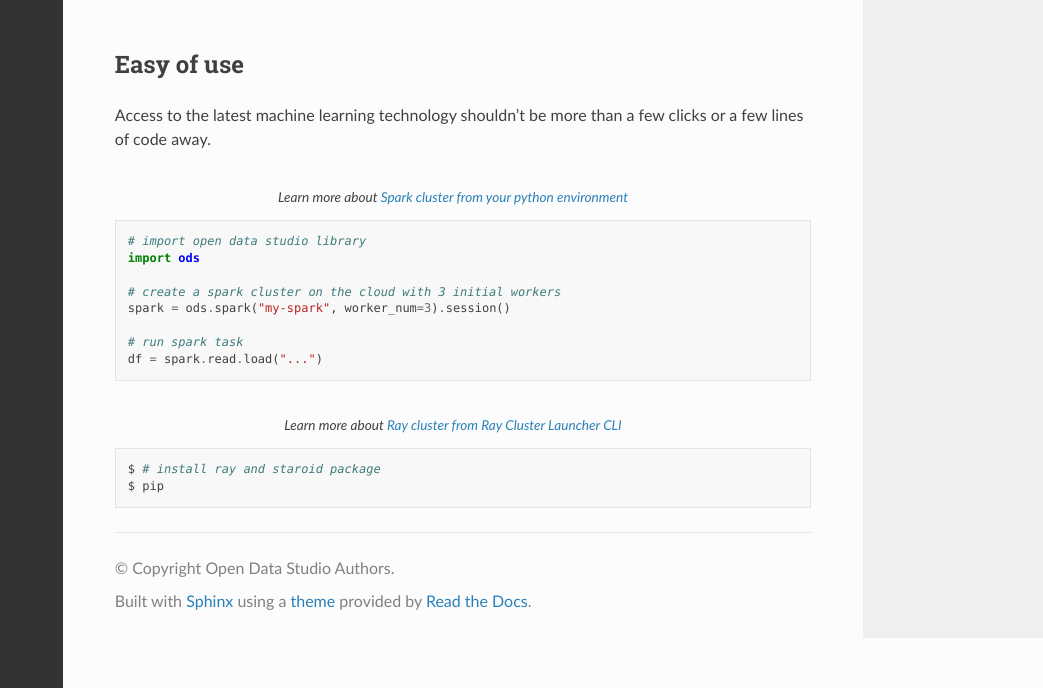
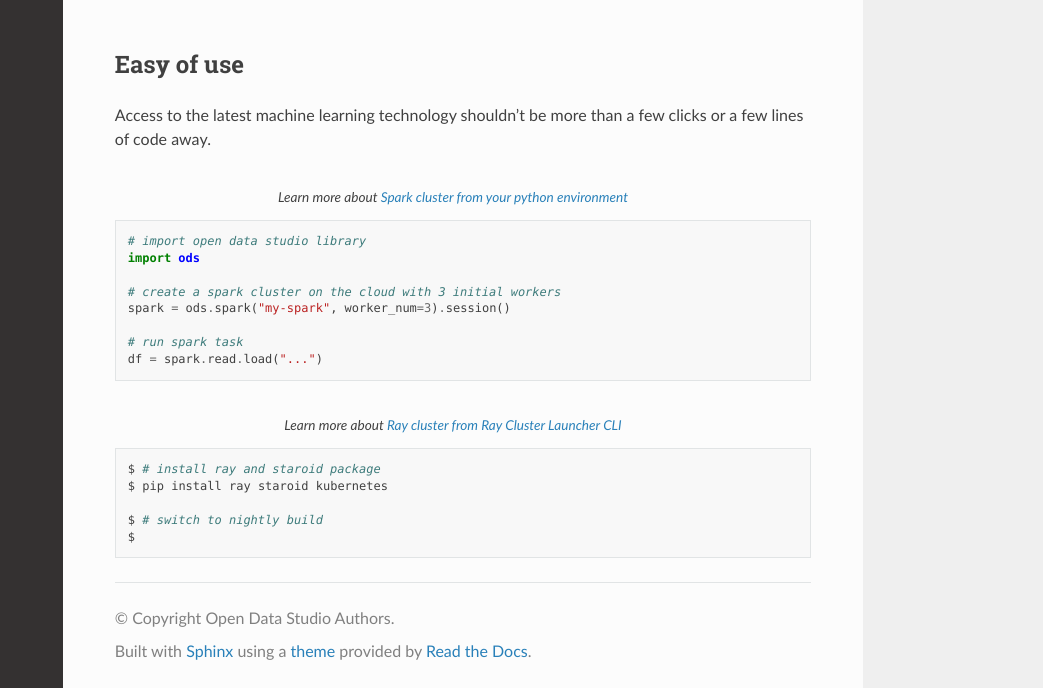
Before and after one commit to Forethoughts/forethoughts-datastudio, a Sphinx documentation site: the page built from docs/index.rst, in a window 1280 px wide and 900 px high, scrolled down 1646 px, cut to the strip 212-900 px from the top of the window. Shown: the whole strip, without its empty margins (237-1280 px from the left). Built offline with Sphinx 7.4.7 and the Read the Docs theme 2.0.0, drawn with Linux system fonts in a browser that asks for light colours.

```diff
--- a/docs/index.rst
+++ b/docs/index.rst
@@ -94,4 +94,7 @@
    :caption: Learn more about :ref:`Ray cluster from Ray Cluster Launcher CLI`
 
    $ # install ray and staroid package
-   $ pip
+   $ pip install ray staroid kubernetes
+
+   $ # switch to nightly build
+   $
```
